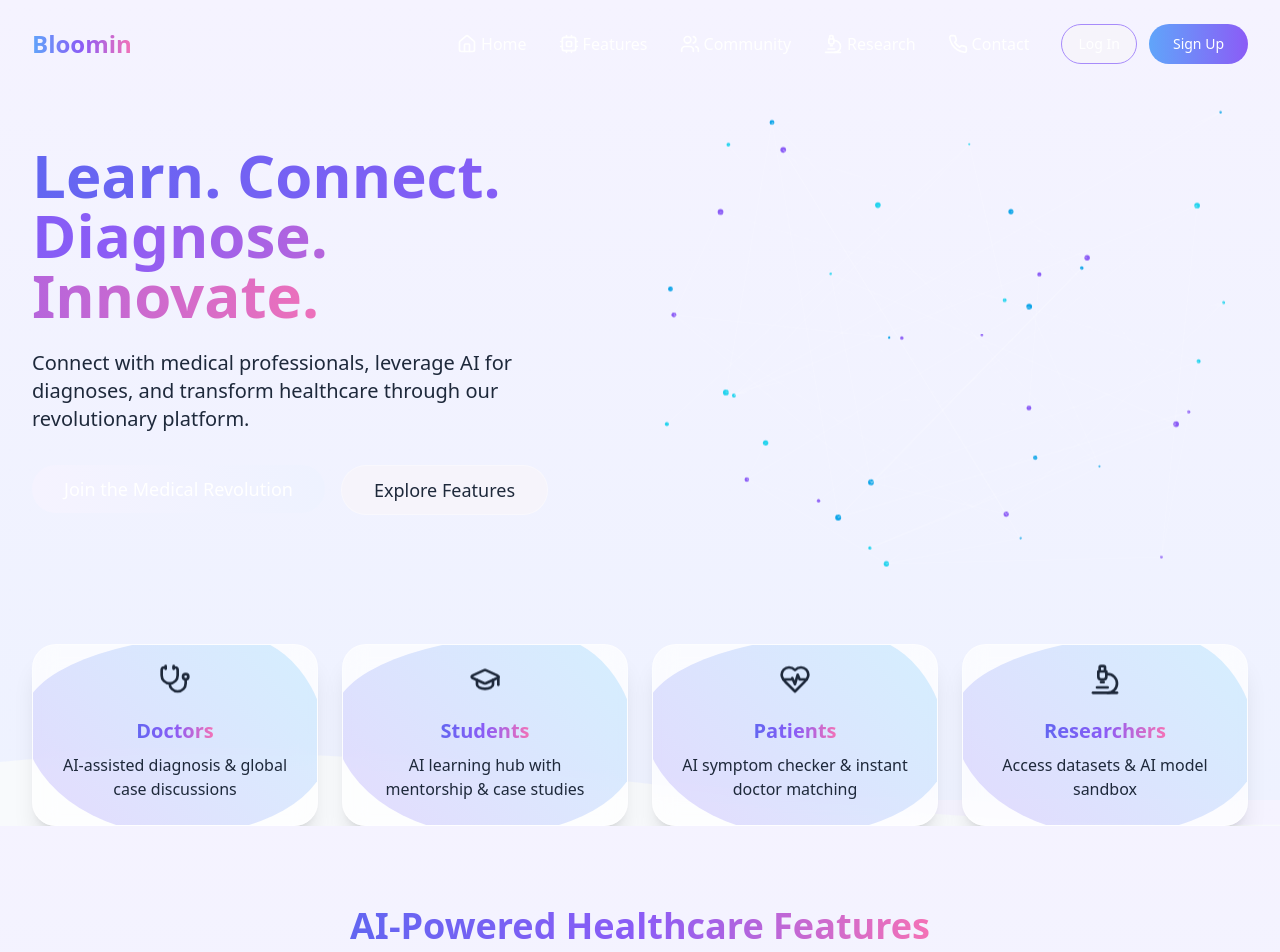
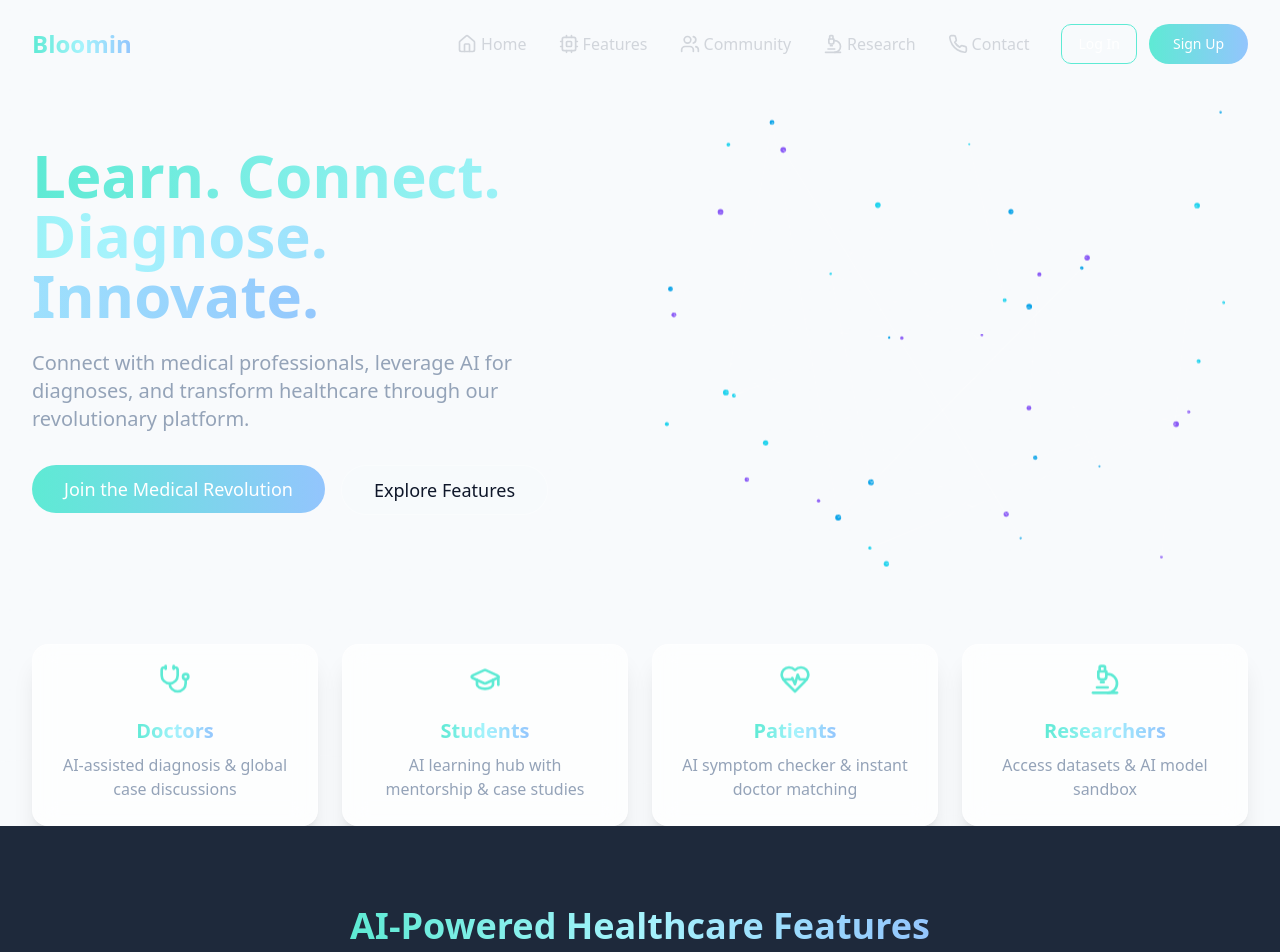
Before and after one commit to the-raghav/bloomin-medical-networks, a React (Vite) app: page / in a window 1280 px wide. Shown: the top 952 px of the page. Built offline with nearby package versions, Linux system fonts and the light colour scheme.

Commit message:
Reverted to edit edt-7d390174-7d61-4b0f-b531-00212ecbcbd3: "Add login button and update features
- Added a login button next to the sign-up button in the Navbar.
- Updated the features and descriptions for different user roles."

```diff
--- a/src/components/Navbar.tsx
+++ b/src/components/Navbar.tsx
@@ -36,7 +36,7 @@ const Navbar = () => {
     <nav
       className={`fixed top-0 left-0 right-0 z-50 transition-all duration-300 ${
         scrolled
-          ? 'backdrop-blur-lg py-3 scrolled shadow-lg'
+          ? 'bg-bloomin-navy-light/80 backdrop-blur-lg py-3 scrolled shadow-lg'
           : 'bg-transparent py-6'
       }`}
     >
@@ -45,8 +45,8 @@ const Navbar = () => {
           <div className="flex items-center">
             <a href="#" className="flex items-center">
               <div className="font-bold mr-2">
-                <span className="text-2xl font-extrabold text-white">
-                  <span className="bg-gradient-to-r from-blue-400 via-purple-500 to-pink-400 bg-clip-text text-transparent">Bloomin</span>
+                <span className="text-2xl font-extrabold gradient-text">
+                  Bloomin
                 </span>
               </div>
             </a>
@@ -58,7 +58,7 @@ const Navbar = () => {
               <a
                 key={index}
                 href={`#${item.name.toLowerCase()}`}
-                className="text-white hover:text-purple-300 flex items-center transition-colors duration-300"
+                className="text-gray-300 hover:text-white flex items-center transition-colors duration-300"
               >
                 {item.icon}
                 <span className={`ml-1 nav-text ${scrolled ? 'opacity-0' : 'opacity-100'}`}>
@@ -69,11 +69,11 @@ const Navbar = () => {
             <div className="flex space-x-3">
               <Button
                 variant="outline"
-                className="border-purple-400 text-white hover:bg-purple-400/20 transition-all duration-300"
+                className="border-bloomin-teal text-white hover:bg-bloomin-teal/20 transition-all duration-300"
               >
                 Log In
               </Button>
-              <Button className="bg-gradient-to-r from-blue-400 to-purple-500 text-white font-medium rounded-full px-6 hover:opacity-90 transition-all duration-300">
+              <Button className="bg-gradient-to-r from-bloomin-teal to-bloomin-blue text-white font-medium rounded-full px-6 hover:from-bloomin-blue hover:to-bloomin-teal transition-all duration-300">
                 Sign Up
               </Button>
             </div>
@@ -83,7 +83,7 @@ const Navbar = () => {
           <div className="md:hidden">
             <button
               type="button"
-              className="text-white hover:text-purple-300"
+              className="text-gray-300 hover:text-white"
               onClick={() => setMobileMenuOpen(!mobileMenuOpen)}
             >
               {mobileMenuOpen ? (
@@ -98,13 +98,13 @@ const Navbar = () => {
 
       {/* Mobile Navigation */}
       {mobileMenuOpen && (
-        <div className="md:hidden backdrop-blur-lg bg-gradient-to-b from-purple-900/80 to-blue-900/80 m-2 mt-3 p-4 rounded-2xl animate-fade-in">
+        <div className="md:hidden glass-card m-2 mt-3 p-4 animate-fade-in">
           <div className="flex flex-col space-y-4">
             {navItems.map((item, index) => (
               <a
                 key={index}
                 href={`#${item.name.toLowerCase()}`}
-                className="text-white hover:text-purple-300 flex items-center transition-colors duration-300 px-2 py-1"
+                className="text-gray-300 hover:text-white flex items-center transition-colors duration-300 px-2 py-1"
                 onClick={() => setMobileMenuOpen(false)}
               >
                 <span className="mr-2">{item.icon}</span>
@@ -114,13 +114,13 @@ const Navbar = () => {
             <div className="flex flex-col space-y-2">
               <Button
                 variant="outline"
-                className="border-purple-400 text-white hover:bg-purple-400/20 transition-all duration-300"
+                className="border-bloomin-teal text-white hover:bg-bloomin-teal/20 transition-all duration-300"
                 onClick={() => setMobileMenuOpen(false)}
               >
                 Log In
               </Button>
               <Button
-                className="bg-gradient-to-r from-blue-400 to-purple-500 text-white font-medium rounded-full px-6 hover:opacity-90 transition-all duration-300"
+                className="bg-gradient-to-r from-bloomin-teal to-bloomin-blue text-white font-medium rounded-full px-6 hover:from-bloomin-blue hover:to-bloomin-teal transition-all duration-300"
                 onClick={() => setMobileMenuOpen(false)}
               >
                 Sign Up
--- a/src/index.css
+++ b/src/index.css
@@ -5,25 +5,25 @@
 
 @layer base {
   :root {
-    --background: 260 50% 97%;
+    --background: 210 50% 98%;
     --foreground: 222 47% 24%;
 
-    --card: 260 50% 98%;
+    --card: 210 50% 98%;
     --card-foreground: 222 47% 24%;
 
-    --popover: 260 50% 98%;
+    --popover: 210 50% 98%;
     --popover-foreground: 222 47% 24%;
 
-    --primary: 262 83% 58%;
+    --primary: 174 75% 60%;
     --primary-foreground: 210 40% 98%;
 
-    --secondary: 220 70% 90%;
+    --secondary: 199 69% 84%;
     --secondary-foreground: 222 47% 24%;
 
     --muted: 210 40% 93%;
     --muted-foreground: 215 25% 40%;
 
-    --accent: 270 67% 80%;
+    --accent: 152 58% 80%;
     --accent-foreground: 222 47% 24%;
 
     --destructive: 0 62.8% 30.6%;
@@ -33,7 +33,7 @@
     --input: 220 13% 90%;
     --ring: 224.3 76.3% 48%;
 
-    --radius: 1.5rem;
+    --radius: 0.75rem;
 
     --sidebar-background: 220 16% 22%;
     --sidebar-foreground: 210 40% 98%;
@@ -52,8 +52,7 @@
   }
 
   body {
-    @apply bg-gradient-to-b from-purple-50 to-indigo-50 text-slate-800 antialiased;
-    background-attachment: fixed;
+    @apply bg-bloomin-sage text-bloomin-navy antialiased;
   }
 
   html {
@@ -62,50 +61,55 @@
 }
 
 @layer components {
-  .blob-card {
-    @apply relative bg-white/70 backdrop-blur-md border border-white/40 rounded-[2rem] shadow-xl overflow-hidden;
-    transition: all 0.3s ease;
-  }
-
-  .blob-card::before {
-    content: '';
-    position: absolute;
-    top: -10px;
-    left: -10px;
-    right: -10px;
-    bottom: -10px;
-    z-index: -1;
-    background: linear-gradient(45deg, rgba(167, 139, 250, 0.3), rgba(125, 211, 252, 0.3));
-    border-radius: 30% 70% 70% 30% / 30% 30% 70% 70%;
-    animation: morphing 15s ease-in-out infinite;
+  .glass-card {
+    @apply bg-white/70 backdrop-blur-md border border-white/40 rounded-2xl shadow-xl;
   }
 
   .gradient-text {
-    @apply bg-gradient-to-r from-indigo-500 via-purple-500 to-pink-400 text-transparent bg-clip-text;
+    @apply bg-gradient-to-r from-bloomin-teal via-bloomin-mint to-bloomin-blue text-transparent bg-clip-text;
   }
 
   .gradient-bg {
-    @apply bg-gradient-to-r from-indigo-500 to-purple-500;
+    @apply bg-gradient-to-r from-bloomin-teal to-bloomin-blue;
   }
 
   .role-card {
-    @apply blob-card p-6 hover:bg-white/90 transition-all duration-300 cursor-pointer;
-    border-radius: 1.5rem;
-    transform: perspective(1000px) rotateX(0deg) rotateY(0deg) scale3d(1, 1, 1);
+    @apply glass-card p-6 hover:bg-white/80 transition-all duration-300 cursor-pointer;
   }
 
   .feature-card {
-    @apply blob-card p-6 hover:bg-white/90 transition-all duration-300;
-    border-radius: 30% 70% 70% 30% / 30% 30% 70% 70%;
+    @apply glass-card p-6 hover:bg-white/80 transition-all duration-300 hover:translate-y-[-5px];
   }
 
   .testimonial-card {
-    @apply blob-card p-6 relative overflow-hidden;
+    @apply glass-card p-6 relative overflow-hidden;
   }
 
   .type-cursor::after {
     content: '|';
     @apply animate-blink;
+  }
+
+  .gradient-border {
+    position: relative;
+  }
+
+  .gradient-border::before {
+    content: '';
+    position: absolute;
+    top: -2px;
+    left: -2px;
+    right: -2px;
+    bottom: -2px;
+    background: linear-gradient(45deg, #5eead4, #93c5fd, #a5f3fc);
+    z-index: -1;
+    border-radius: 0.85rem;
+    opacity: 0;
+    transition: opacity 0.3s ease-in-out;
+  }
+
+  .gradient-border:hover::before {
+    opacity: 1;
   }
 
   .card-shine {
@@ -118,11 +122,11 @@
     background: linear-gradient(
       135deg,
       rgba(255, 255, 255, 0) 0%,
-      rgba(255, 255, 255, 0.2) 50%,
+      rgba(255, 255, 255, 0.05) 50%,
       rgba(255, 255, 255, 0) 100%
     );
     transform: translateX(-100%);
-    transition: transform 0.7s ease-in-out;
+    transition: transform 0.55s ease-in-out;
   }
 
   .feature-card:hover .card-shine {
@@ -151,8 +155,13 @@
   }
 
   .dot-pattern {
-    background-image: radial-gradient(rgba(124, 58, 237, 0.07) 1px, transparent 1px);
+    background-image: radial-gradient(rgba(30, 64, 175, 0.05) 1px, transparent 1px);
     background-size: 20px 20px;
+  }
+
+  .counter-value {
+    @apply text-4xl font-bold text-center text-bloomin-teal;
+    counter-reset: count 0;
   }
 
   .nav-icon {
@@ -170,22 +179,4 @@
   .scrolled .nav-text {
     @apply opacity-0 h-0 w-0 overflow-hidden;
   }
-
-  @keyframes morphing {
-    0% {
-      border-radius: 30% 70% 70% 30% / 30% 30% 70% 70%;
-    }
-    25% {
-      border-radius: 50% 50% 30% 70% / 60% 30% 70% 40%;
-    }
-    50% {
-      border-radius: 70% 30% 50% 50% / 40% 60% 40% 60%;
-    }
-    75% {
-      border-radius: 30% 70% 60% 40% / 70% 30% 70% 30%;
-    }
-    100% {
-      border-radius: 30% 70% 70% 30% / 30% 30% 70% 70%;
-    }
-  }
 }
--- a/tailwind.config.ts
+++ b/tailwind.config.ts
@@ -63,71 +63,18 @@ export default {
 					border: 'hsl(var(--sidebar-border))',
 					ring: 'hsl(var(--sidebar-ring))'
 				},
-				purple: {
-					50: '#f5f3ff',
-					100: '#ede9fe',
-					200: '#ddd6fe',
-					300: '#c4b5fd',
-					400: '#a78bfa',
-					500: '#8b5cf6',
-					600: '#7c3aed',
-					700: '#6d28d9',
-					800: '#5b21b6',
-					900: '#4c1d95',
-					950: '#2e1065',
-				},
-				indigo: {
-					50: '#eef2ff',
-					100: '#e0e7ff',
-					200: '#c7d2fe',
-					300: '#a5b4fc',
-					400: '#818cf8',
-					500: '#6366f1',
-					600: '#4f46e5',
-					700: '#4338ca',
-					800: '#3730a3',
-					900: '#312e81',
-					950: '#1e1b4b',
-				},
-				blue: {
-					50: '#eff6ff',
-					100: '#dbeafe',
-					200: '#bfdbfe',
-					300: '#93c5fd',
-					400: '#60a5fa',
-					500: '#3b82f6',
-					600: '#2563eb',
-					700: '#1d4ed8',
-					800: '#1e40af',
-					900: '#1e3a8a',
-					950: '#172554',
-				},
-				pink: {
-					50: '#fdf2f8',
-					100: '#fce7f3',
-					200: '#fbcfe8',
-					300: '#f9a8d4',
-					400: '#f472b6',
-					500: '#ec4899',
-					600: '#db2777',
-					700: '#be185d',
-					800: '#9d174d',
-					900: '#831843',
-					950: '#500724',
-				},
-				slate: {
-					50: '#f8fafc',
-					100: '#f1f5f9',
-					200: '#e2e8f0',
-					300: '#cbd5e1',
-					400: '#94a3b8',
-					500: '#64748b',
-					600: '#475569',
-					700: '#334155',
-					800: '#1e293b',
-					900: '#0f172a',
-					950: '#020617',
-				},
+				bloomin: {
+					teal: '#5eead4',
+					mint: '#a5f3fc',
+					blue: '#93c5fd',
+					lavender: '#ddd6fe',
+					sage: '#f8fafc',
+					'sage-light': '#f1f5f9',
+					navy: '#0f172a',
+					'navy-light': '#1e293b',
+					charcoal: '#334155',
+					gray: '#94a3b8'
+				}
 			},
 			borderRadius: {
 				lg: 'var(--radius)',
@@ -157,11 +104,11 @@ export default {
 				},
 				'pulse-glow': {
 					'0%, 100%': {
-						boxShadow: '0 0 0 0 rgba(139, 92, 246, 0.4)',
+						boxShadow: '0 0 0 0 rgba(34, 211, 238, 0.4)',
 						transform: 'scale(1)'
 					},
 					'50%': {
-						boxShadow: '0 0 20px 10px rgba(139, 92, 246, 0.2)',
+						boxShadow: '0 0 20px 10px rgba(34, 211, 238, 0.2)',
 						transform: 'scale(1.02)'
 					}
 				},
@@ -193,10 +140,6 @@ export default {
 					'0%': { transform: 'translateX(0)' },
 					'50%': { transform: 'translateX(-25%)' },
 					'100%': { transform: 'translateX(-50%)' }
-				},
-				'fade-in': {
-					'0%': { opacity: '0', transform: 'translateY(10px)' },
-					'100%': { opacity: '1', transform: 'translateY(0)' }
 				}
 			},
 			animation: {
@@ -209,7 +152,6 @@ export default {
 				'morphing': 'morphing 8s ease-in-out infinite',
 				'wave': 'wave 25s linear infinite',
 				'float-slow': 'float 6s ease-in-out infinite',
-				'fade-in': 'fade-in 0.5s ease-out',
 			}
 		}
 	},
```
